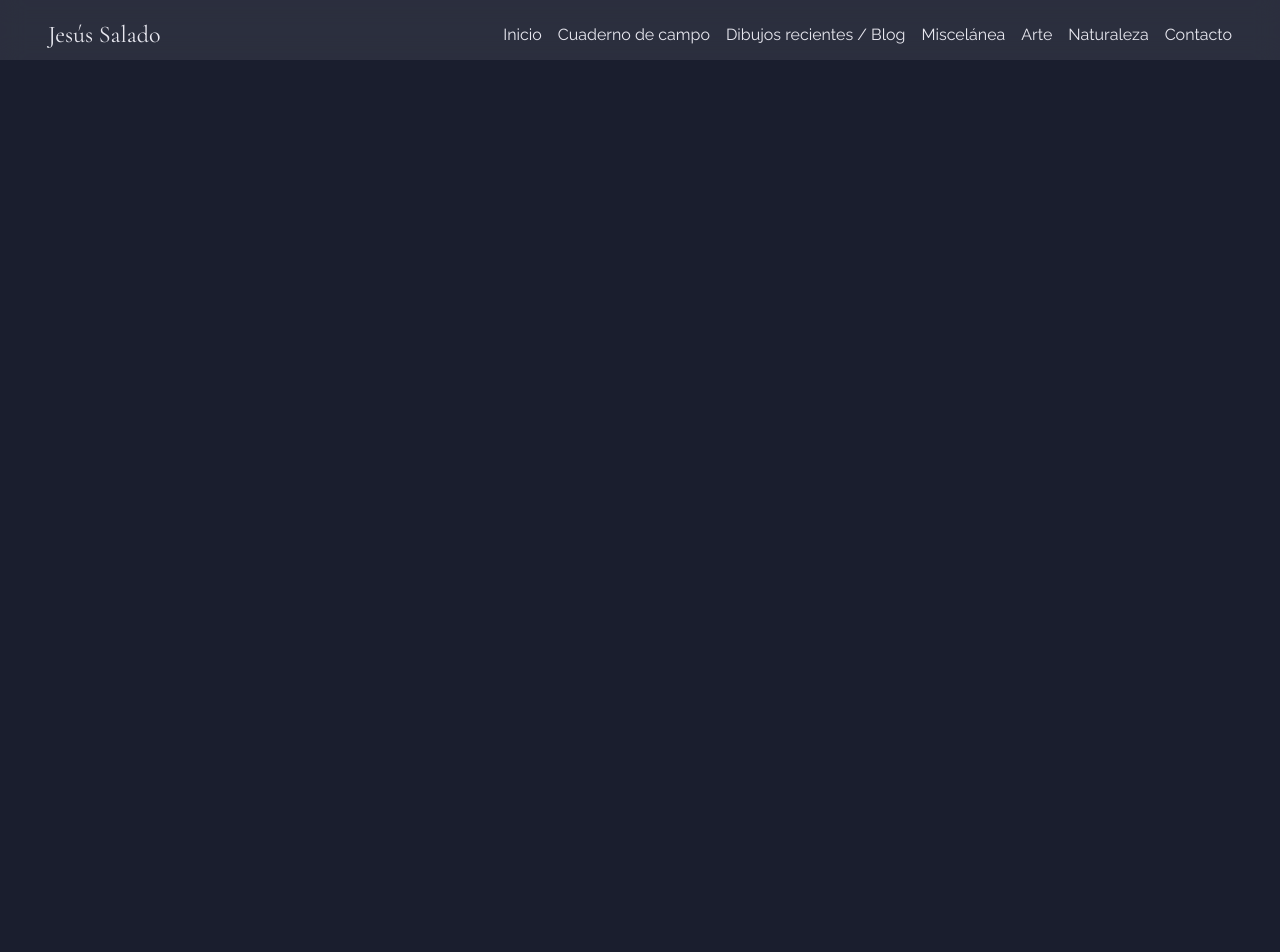
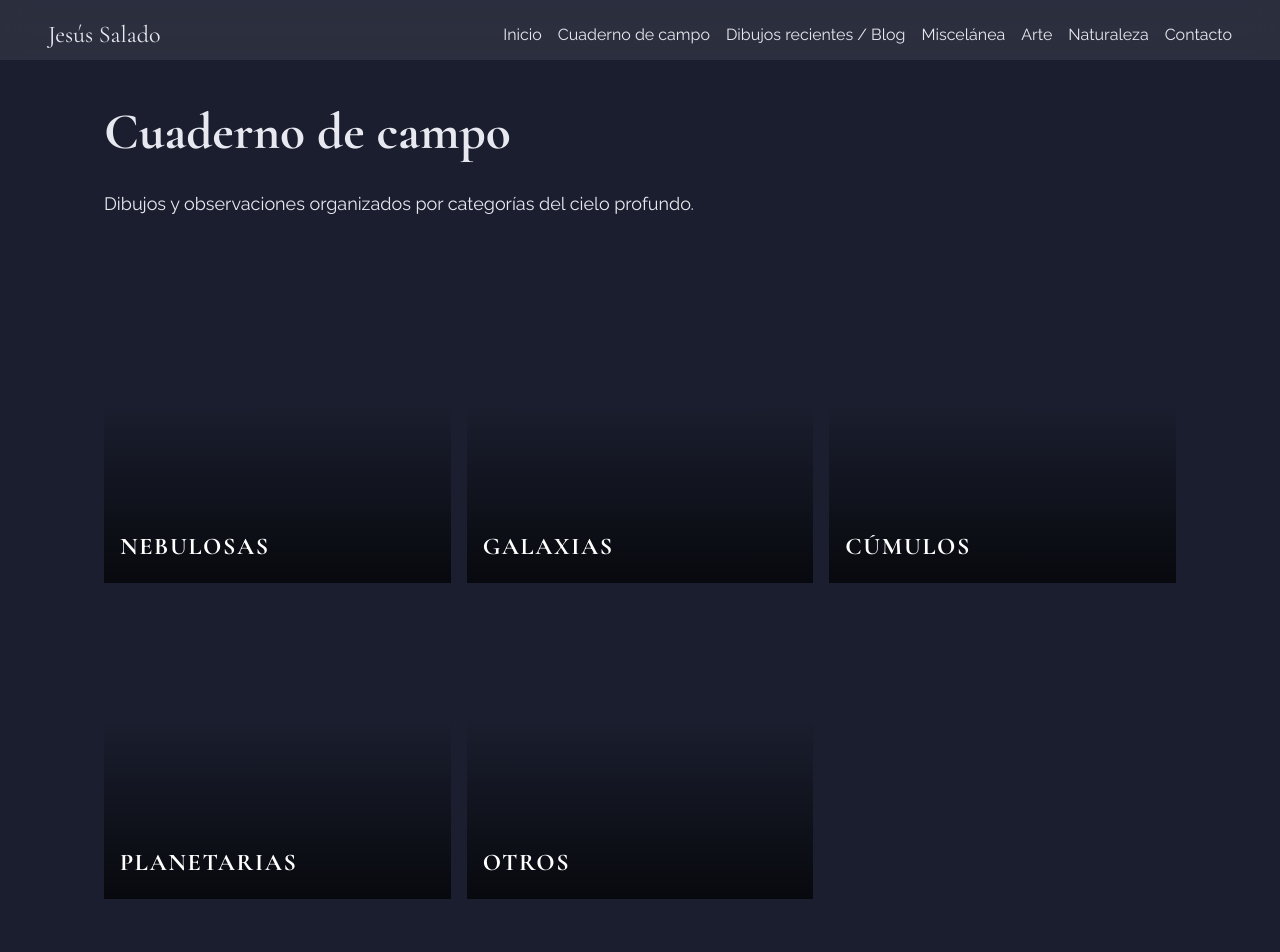
Before and after one commit to alex-salsan/dibujos-astronomicos-web, a React (Vite) app: page /notebook in a window 1280 px wide. Shown: the top 952 px of the page. Before the commit the page ends 800 px from the top, so only its background shows below. Built offline with nearby package versions, Linux system fonts and the light colour scheme.

Commit message:
cambio de nombre gallery a notebook

```diff
--- a/src/components/Navbar/Navbar.jsx
+++ b/src/components/Navbar/Navbar.jsx
@@ -39,7 +39,7 @@ export const Navbar = () => {
           ) : (
             <ul className="nav-links">
               <li><Link to="/">Inicio</Link></li>
-              <li><Link to="/gallery">Cuaderno de campo</Link></li>
+              <li><Link to="/notebook">Cuaderno de campo</Link></li>
               <li><Link to="/blog">Dibujos recientes / Blog</Link></li>
               <li><Link to="/how-i-do-it">Miscelánea</Link></li>
               <li><Link to="/art">Arte</Link></li>
@@ -59,7 +59,7 @@ export const Navbar = () => {
           <button onClick={() => setMenuOpen(false)}>✕</button>
           <ul>
             <li><Link to="/" onClick={() => setMenuOpen(false)}>Inicio</Link></li>
-            <li><Link to="/gallery" onClick={() => setMenuOpen(false)}>Cuaderno de campo</Link></li>
+            <li><Link to="/notebook" onClick={() => setMenuOpen(false)}>Cuaderno de campo</Link></li>
             <li><Link to="/blog" onClick={() => setMenuOpen(false)}>Dibujos recientes / Blog</Link></li>
             <li><Link to="/how-i-do-it" onClick={() => setMenuOpen(false)}>Miscelánea</Link></li>
             <li><Link to="/art" onClick={() => setMenuOpen(false)}>Arte</Link></li>
--- a/src/pages/Gallery/GalleryIndexPage.jsx
+++ b/src/pages/Notebook/NotebookIndexPage.jsx
@@ -1,7 +1,7 @@
 import React from 'react'
 import { Link } from 'react-router-dom'
 import { ArticleCard } from '../../components/ArticleCard/ArticleCard'
-import './gallery.css'
+import './Notebook.css'
 
 const categories = [
   { id: 1, name: 'Nebulosas', slug: 'nebulosas' },
@@ -17,27 +17,27 @@ const articles = [
   { id: 3, title: 'Título del artículo 3', date: '14 de junio, 2025' },
 ]
 
-const GalleryIndexPage = () => {
+const NotebookIndexPage = () => {
   return (
-    <div className="gallery">
-      <header className="gallery-header">
+    <div className="notebook">
+      <header className="notebook-header">
         <h1>Cuaderno de campo</h1>
         <p>
           Dibujos y observaciones organizados por categorías del cielo profundo.
         </p>
       </header>
 
-      <section className="gallery-categories">
+      <section className="notebook-categories">
         {categories.map((category) => (
           <div key={category.id} className='category-card'>
-            <Link to={`/gallery/${category.slug}`}>
+            <Link to={`/notebook/${category.slug}`}>
               <h3>{category.name}</h3>
             </Link>
           </div>
         ))}
       </section>
 
-      <section className='gallery-latest'>
+      <section className='notebook-latest'>
         <h2>Últimos artículos</h2>
         <p>
           Una selección reciente de dibujos y observaciones publicadas.
@@ -53,4 +53,4 @@ const GalleryIndexPage = () => {
   )
 }
 
-export default GalleryIndexPage
+export default NotebookIndexPage
--- a/src/pages/Gallery/gallery.css
+++ b/src/pages/Notebook/notebook.css
@@ -48,13 +48,13 @@
   }
 }
 
-.gallery {
+.notebook {
   max-width: 1200px;
   margin-inline: auto;
   padding-inline: var(--space-8);
 }
 
-.gallery-header {
+.notebook-header {
   padding: var(--space-8);
 
   h1 {
@@ -70,14 +70,14 @@
   }
 }
 
-.gallery-categories {
+.notebook-categories {
   padding: var(--space-8);
   display: grid;
   grid-template-columns: repeat(auto-fit, minmax(280px, 1fr));
   gap: var(--space-4);
 }
 
-.gallery-latest {
+.notebook-latest {
   padding: var(--space-8);
 
   h2 {
--- a/src/routes/AppRoutes.jsx
+++ b/src/routes/AppRoutes.jsx
@@ -3,7 +3,7 @@ import { Suspense, lazy } from 'react'
 import { Navbar } from '../components/Navbar/Navbar'
 
 const HomePage = lazy(() => import('../pages/Home/HomePage'))
-const GalleryIndexPage = lazy(() => import('../pages/Gallery/GalleryIndexPage'))
+const NotebookIndexPage = lazy(() => import('../pages/notebook/notebookIndexPage'))
 const NotebookCategoryPage = lazy(() => import('../pages/NotebookCategory/NotebookCategoryPage'))
 const CahaPage = lazy(() => import('../pages/Caha/CahaPage'))
 const HowIDoItPage = lazy(() => import('../pages/HowIDoIt/HowIDoItPage'))
@@ -18,14 +18,14 @@ export const AppRoutes = () => {
           <Route path='/' element={<HomePage />} />
 
           {/* Índice del cuaderno de campo */}
-          <Route path='/gallery' element={<GalleryIndexPage />} />
+          <Route path='/notebook' element={<NotebookIndexPage />} />
 
           {/* Categorías del cuaderno de campo */}
-          <Route path='/gallery/nebulosas' element={<NotebookCategoryPage category="nebulosas" />} />
-          <Route path='/gallery/galaxias' element={<NotebookCategoryPage category="galaxias" />} />
-          <Route path='/gallery/cumulos' element={<NotebookCategoryPage category="cumulos" />} />
-          <Route path='/gallery/planetarias' element={<NotebookCategoryPage category="planetarias" />} />
-          <Route path='/gallery/otros' element={<NotebookCategoryPage category="otros" />} />
+          <Route path='/notebook/nebulosas' element={<NotebookCategoryPage category="nebulosas" />} />
+          <Route path='/notebook/galaxias' element={<NotebookCategoryPage category="galaxias" />} />
+          <Route path='/notebook/cumulos' element={<NotebookCategoryPage category="cumulos" />} />
+          <Route path='/notebook/planetarias' element={<NotebookCategoryPage category="planetarias" />} />
+          <Route path='/notebook/otros' element={<NotebookCategoryPage category="otros" />} />
 
           <Route path='/caha' element={<CahaPage />} />
           <Route path='/how-i-do-it' element={<HowIDoItPage />} />
```
